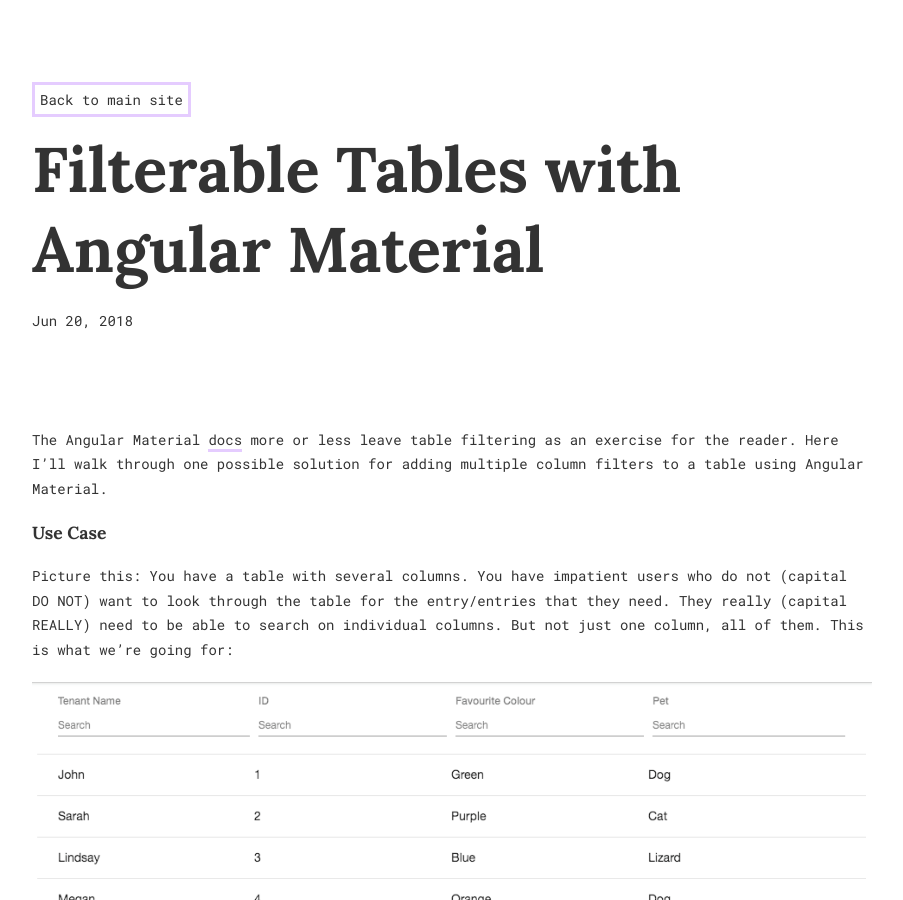
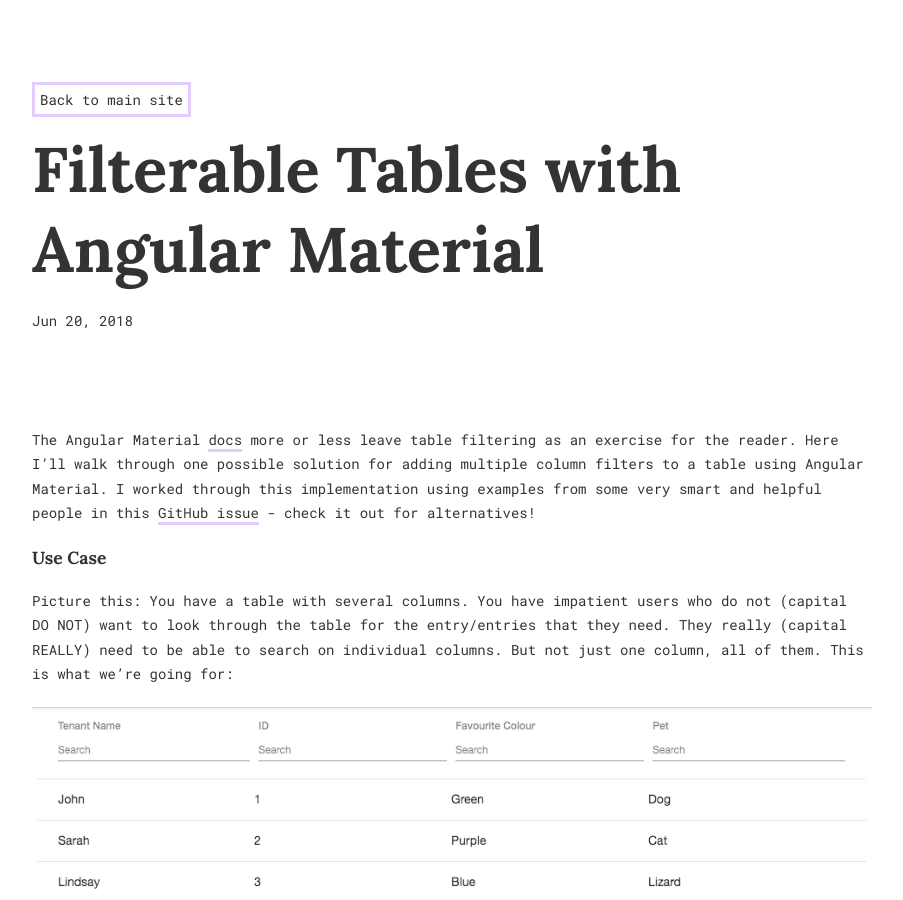
Before and after one commit to natmegs/personal-blog, a Jekyll site: the page built from _posts/2018-06-20-angular-material-filter-table.markdown, in a window 1280 px wide and 900 px high. Shown: the whole window, without its empty margins (188-1091 px from the left). Built offline with Jekyll 4.4.1, drawn with Linux system fonts in a browser that asks for light colours; nearby versions of some CDN libraries.

Commit message:
add note to blog post

```diff
--- a/_posts/2018-06-20-angular-material-filter-table.markdown
+++ b/_posts/2018-06-20-angular-material-filter-table.markdown
@@ -7,7 +7,7 @@ comments: true
 image: "/assets/images/posts/With-Filters.png"
 ---
 
-The Angular Material [docs](https://material.angular.io/components/table/overview#filtering) more or less leave table filtering as an exercise for the reader. Here I'll walk through one possible solution for adding multiple column filters to a table using Angular Material.
+The Angular Material [docs](https://material.angular.io/components/table/overview#filtering) more or less leave table filtering as an exercise for the reader. Here I'll walk through one possible solution for adding multiple column filters to a table using Angular Material. I worked through this implementation using examples from some very smart and helpful people in this [GitHub issue](https://github.com/angular/material2/issues/6178) - check it out for alternatives!
 
 ###### Use Case
 
```
